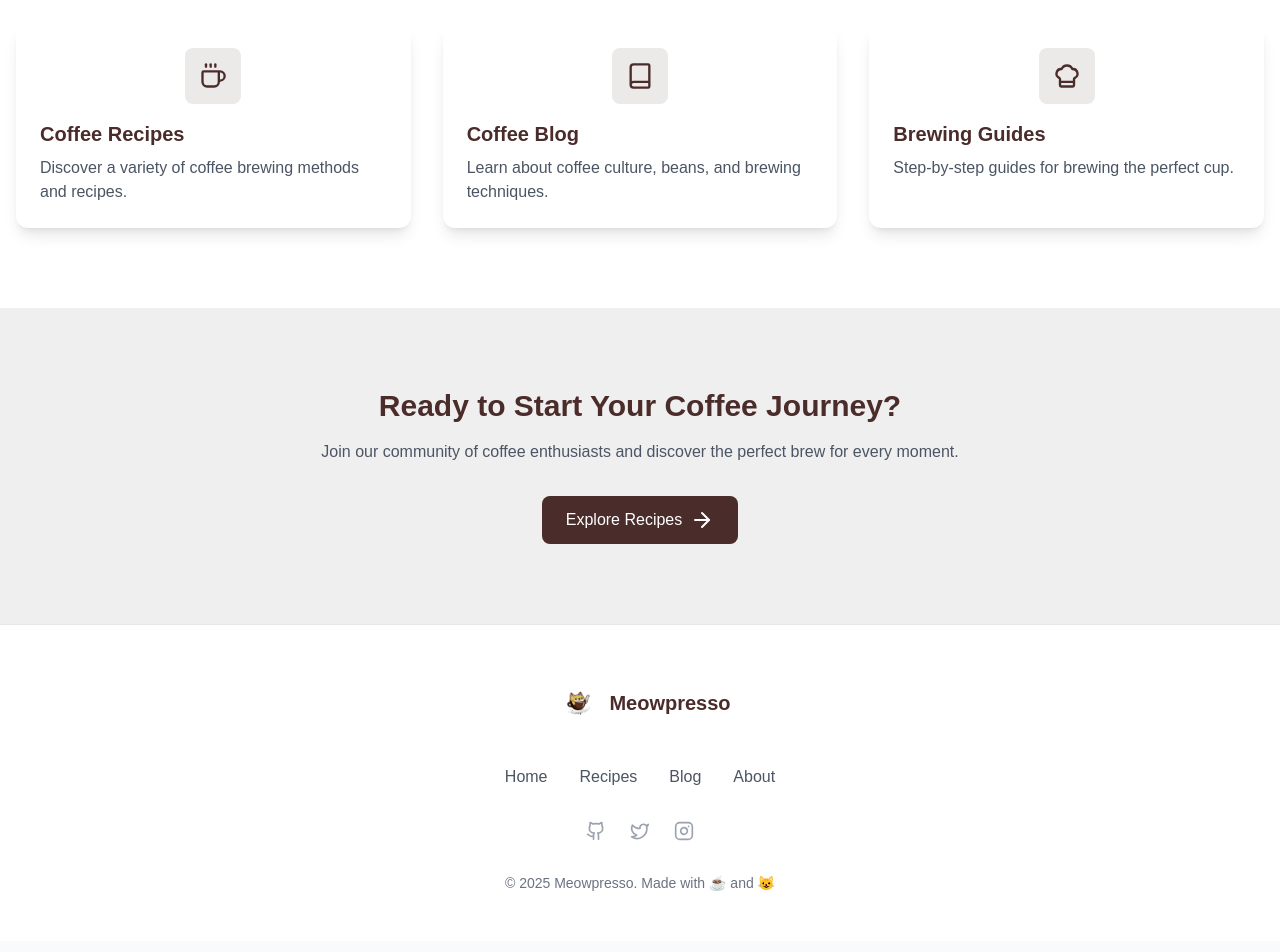
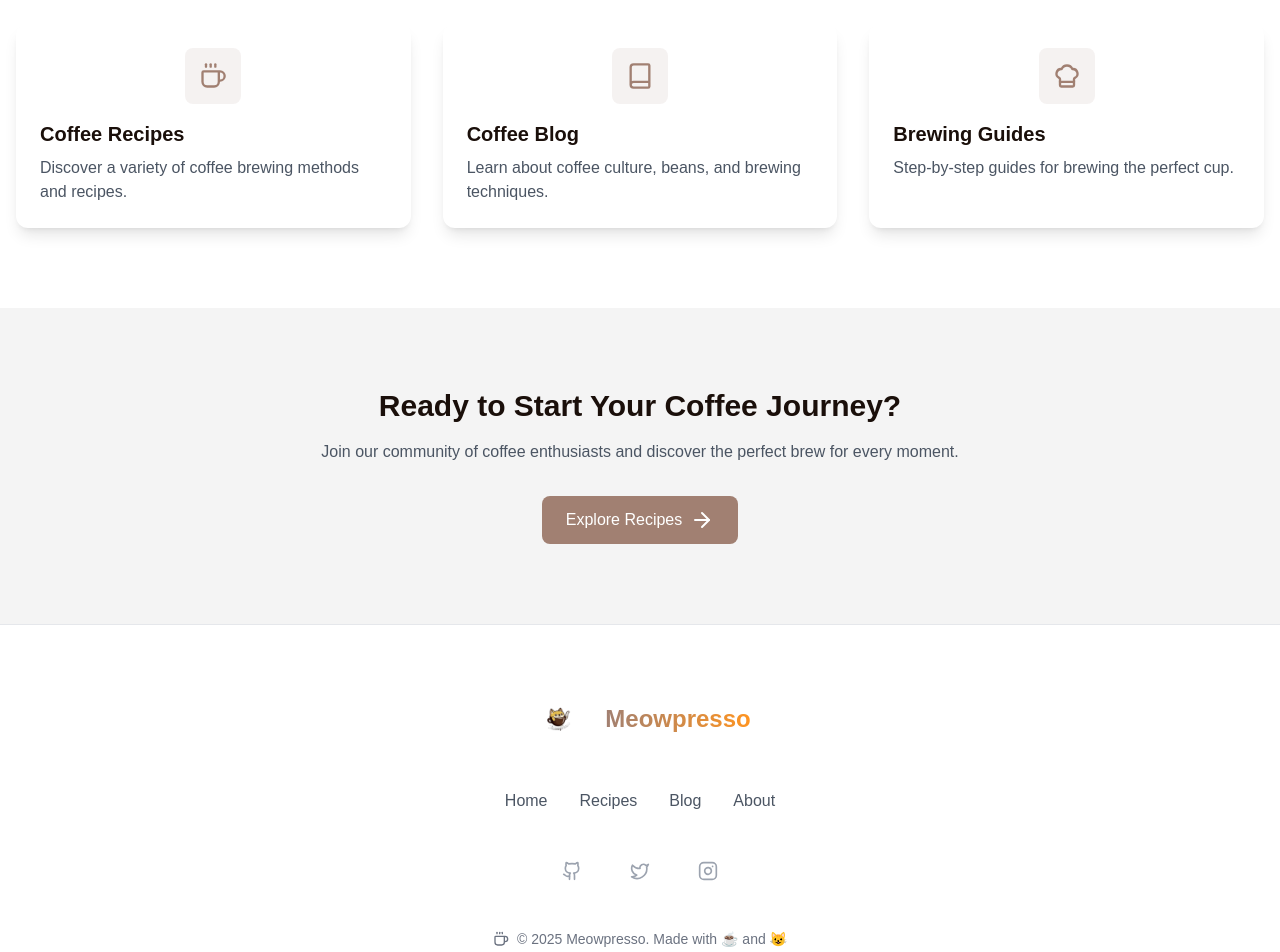
Before and after one commit to Abdelrahman-H-Mahmoud/meowpresso, a Next.js app: page / in a window 1280 px wide. Shown: the part 1020-1972 px from the top of the page. Built offline with nearby package versions, Linux system fonts and the light colour scheme.

Commit message:
refactor: enhance the ui

```diff
--- a/src/components/Footer.tsx
+++ b/src/components/Footer.tsx
@@ -3,7 +3,7 @@
 import Link from 'next/link';
 import Image from 'next/image';
 import { motion } from 'framer-motion';
-import { Github, Twitter, Instagram } from 'lucide-react';
+import { Github, Twitter, Instagram, Coffee } from 'lucide-react';
 
 const navigation = {
   main: [
@@ -13,55 +13,62 @@ const navigation = {
     { name: 'About', href: '/about' },
   ],
   social: [
-    { name: 'GitHub', href: 'https://github.com/yourusername', icon: Github },
-    { name: 'Twitter', href: 'https://twitter.com/yourusername', icon: Twitter },
-    { name: 'Instagram', href: 'https://instagram.com/yourusername', icon: Instagram },
+    { name: 'GitHub', href: 'https://github.com/Abdelrahman-H-Mahmoud', icon: Github },
+    { name: 'Twitter', href: 'https://x.com/abdelrahman93_', icon: Twitter },
+    { name: 'Instagram', href: 'https://www.instagram.com/abdelrahman_hussieeen', icon: Instagram },
   ],
 };
 
 export function Footer() {
   return (
     <footer className="bg-white dark:bg-gray-900 border-t border-gray-200 dark:border-gray-800">
-      <div className="mx-auto max-w-7xl px-6 py-12">
-        <div className="flex flex-col items-center gap-8">
-          <Link href="/" className="flex items-center">
+      <div className="mx-auto max-w-7xl px-6 py-16">
+        <div className="flex flex-col items-center gap-10">
+          <motion.div
+            whileHover={{ scale: 1.05 }}
+            className="group"
+          >
+            <Link href="/" className="flex items-center gap-4">
               <Image
                 src="/images/logo.png"
                 alt="Meowpresso"
                 width={60}
                 height={60}
-              className="object-contain"
+                className="object-contain transition-transform group-hover:rotate-6"
               />
-            <span className="text-xl font-bold text-coffee-dark dark:text-white">
+              <span className="text-2xl font-bold bg-gradient-to-r from-brown-600 to-accent-500 dark:from-accent-400 dark:to-brown-400 bg-clip-text text-transparent">
                 Meowpresso
               </span>
             </Link>
+          </motion.div>
 
-          <nav className="flex flex-wrap justify-center gap-8" aria-label="Footer">
+          <nav className="flex flex-wrap justify-center gap-x-8 gap-y-4" aria-label="Footer">
             {navigation.main.map((item) => (
               <motion.div
                 key={item.name}
                 whileHover={{ y: -2 }}
+                className="relative"
               >
                 <Link
                   href={item.href}
-                  className="text-gray-600 hover:text-brown-600 dark:text-gray-300 dark:hover:text-accent-400"
+                  className="text-gray-600 hover:text-brown-600 dark:text-gray-300 dark:hover:text-accent-400 transition-colors"
                 >
                   {item.name}
+                  <span className="absolute -bottom-1 left-0 w-0 h-0.5 bg-brown-600 dark:bg-accent-400 transition-all group-hover:w-full" />
                 </Link>
               </motion.div>
             ))}
           </nav>
 
-          <div className="flex justify-center gap-6">
+          <div className="flex justify-center gap-8">
             {navigation.social.map((item) => {
               const Icon = item.icon;
               return (
                 <motion.a
                   key={item.name}
                   href={item.href}
-                  className="text-gray-400 hover:text-brown-600 dark:hover:text-accent-400"
-                  whileHover={{ scale: 1.1 }}
+                  className="text-gray-400 hover:text-brown-600 dark:hover:text-accent-400 transition-colors p-2 hover:bg-gray-100 dark:hover:bg-gray-800 rounded-full"
+                  whileHover={{ scale: 1.1, rotate: 5 }}
                   target="_blank"
                   rel="noopener noreferrer"
                 >
@@ -72,9 +79,12 @@ export function Footer() {
             })}
           </div>
 
-          <p className="text-sm text-gray-500 dark:text-gray-400">
+          <div className="flex items-center gap-2 text-sm text-gray-500 dark:text-gray-400">
+            <Coffee className="h-4 w-4" />
+            <p>
               &copy; {new Date().getFullYear()} Meowpresso. Made with ☕️ and 😺
             </p>
+          </div>
         </div>
       </div>
     </footer>
--- a/tailwind.config.js
+++ /dev/null
@@ -1,29 +0,0 @@
-/** @type {import('tailwindcss').Config} */
-module.exports = {
-  darkMode: 'class',
-  content: [
-    './src/pages/**/*.{js,ts,jsx,tsx,mdx}',
-    './src/components/**/*.{js,ts,jsx,tsx,mdx}',
-    './src/app/**/*.{js,ts,jsx,tsx,mdx}',
-  ],
-  theme: {
-    extend: {
-      colors: {
-        brown: {
-          50: '#FAF6F1',
-          600: '#4A2C2A',
-          700: '#664B32',
-        },
-        coffee: {
-          light: '#6B4F4F',
-          dark: '#4A2C2A',
-        },
-        accent: {
-          400: '#818CF8',  // indigo-400
-          500: '#6366F1',  // indigo-500
-          600: '#4F46E5',  // indigo-600
-        }
-      }
-    }
-  }
-}
--- a/tailwind.config.ts
+++ b/tailwind.config.ts
@@ -11,6 +11,44 @@ export default {
       colors: {
         background: "var(--background)",
         foreground: "var(--foreground)",
+        brown: {
+          50: '#fdf8f6',
+          100: '#f2e8e5',
+          200: '#eaddd7',
+          300: '#e0cec7',
+          400: '#d2bab0',
+          500: '#bfa094',
+          600: '#a18072',
+          700: '#977669',
+          800: '#846358',
+          900: '#43302b',
+        },
+        accent: {
+          50: '#FFF5E9',
+          100: '#FFE4C4',
+          200: '#FFD09B',
+          300: '#FFBC72',
+          400: '#FFA849',
+          500: '#FF9420',
+          600: '#FF8000',
+          700: '#CC6600',
+          800: '#994D00',
+          900: '#663300',
+        },
+        mocha: {
+          50: '#F9F5F2',
+          100: '#E8D6CC',
+          200: '#D4B4A5',
+          300: '#C19280',
+          400: '#AD7059',
+          500: '#995C45',
+          600: '#804D3B',
+          700: '#663D2F',
+          800: '#4D2E23',
+          900: '#331F18',
+        },
+        'coffee-dark': '#1A0F0A',
+        'coffee-light': '#B87A4B',
       },
       typography: ({ theme }: { theme: any }) => ({
         DEFAULT: {
@@ -40,13 +78,27 @@ export default {
           css: {
             '--tw-prose-body': theme('colors.gray.300'),
             '--tw-prose-headings': theme('colors.white'),
-            '--tw-prose-links': theme('colors.brown.400'),
+            '--tw-prose-links': theme('colors.accent.400'),
             '--tw-prose-bold': theme('colors.white'),
+            a: {
+              color: theme('colors.accent.400'),
+              '&:hover': {
+                color: theme('colors.accent.300'),
+              },
+            },
+            'ul > li::marker': {
+              color: theme('colors.accent.500'),
+            },
           },
         },
       }),
+      backgroundImage: {
+        'gradient-radial': 'radial-gradient(var(--tw-gradient-stops))',
+        'gradient-conic': 'conic-gradient(from 180deg at 50% 50%, var(--tw-gradient-stops))',
+      },
     },
   },
+  darkMode: 'class',
   plugins: [
     require('@tailwindcss/typography'),
   ],
```
Lines whose indentation alone changed are shown as unchanged.
